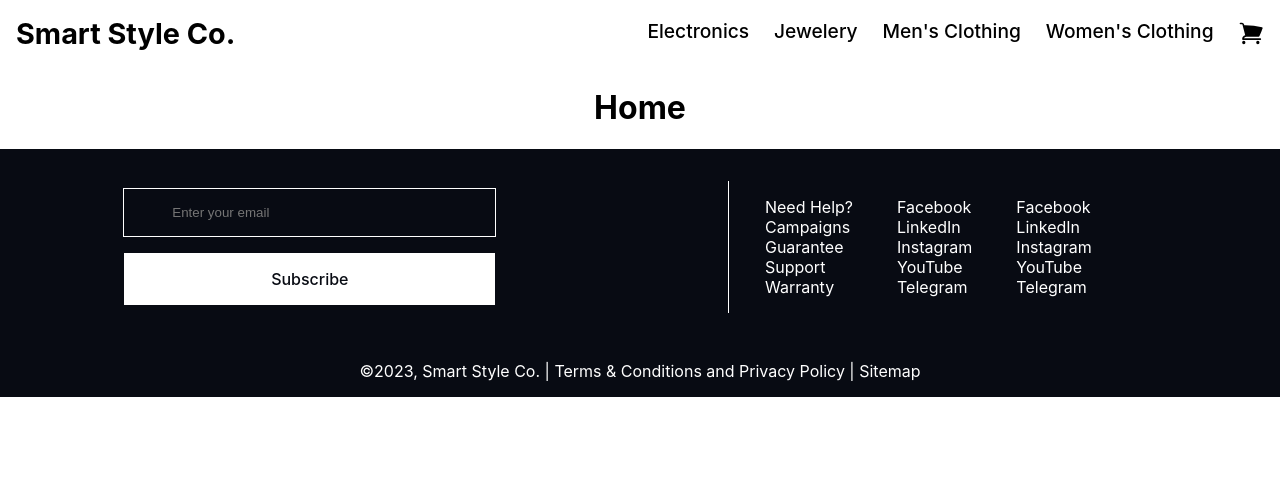
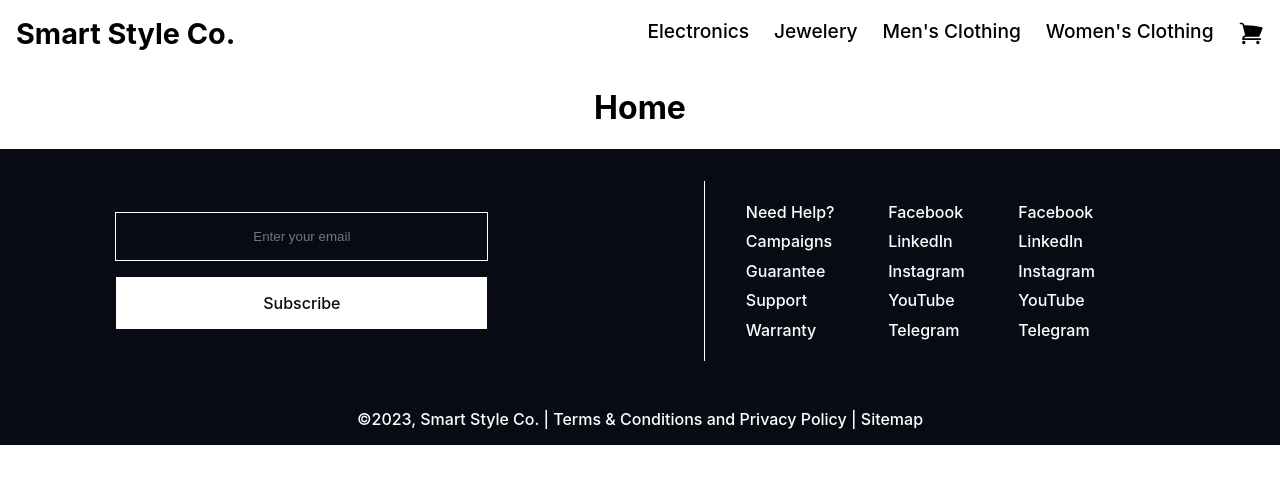
Before and after one commit to Apoorve8055/Smart-Style-Co, a React (Create React App) app: page / in a window 1280 px wide. Shown: the top 484 px of the page. Built offline with nearby package versions, Linux system fonts and the light colour scheme.

Commit message:
Footer Updated!

```diff
--- a/src/components/footer/Footer.scss
+++ b/src/components/footer/Footer.scss
@@ -21,6 +21,7 @@
         border: 1px solid #fff;
         color: #fff;
         width: 100%;
+        text-align: center;
         background-color: #080b13;
       }
       .btn {
@@ -30,6 +31,7 @@
         width: 100%;
         background-color: #fff;
         cursor: pointer;
+        text-align: center;
       }
     }
 
@@ -50,8 +52,9 @@
       li {
         font-size: 1rem;
         margin: 0;
-        padding: 0;
+        padding: 0.3rem;
         cursor: pointer;
+        font-weight: 500;
       }
       @include lg {
         border-left: 1px solid #fff;
@@ -65,5 +68,7 @@
 
   .footer-copyright {
     padding: 1rem;
+    text-align: center;
+    font-weight: 500;
   }
 }
```
